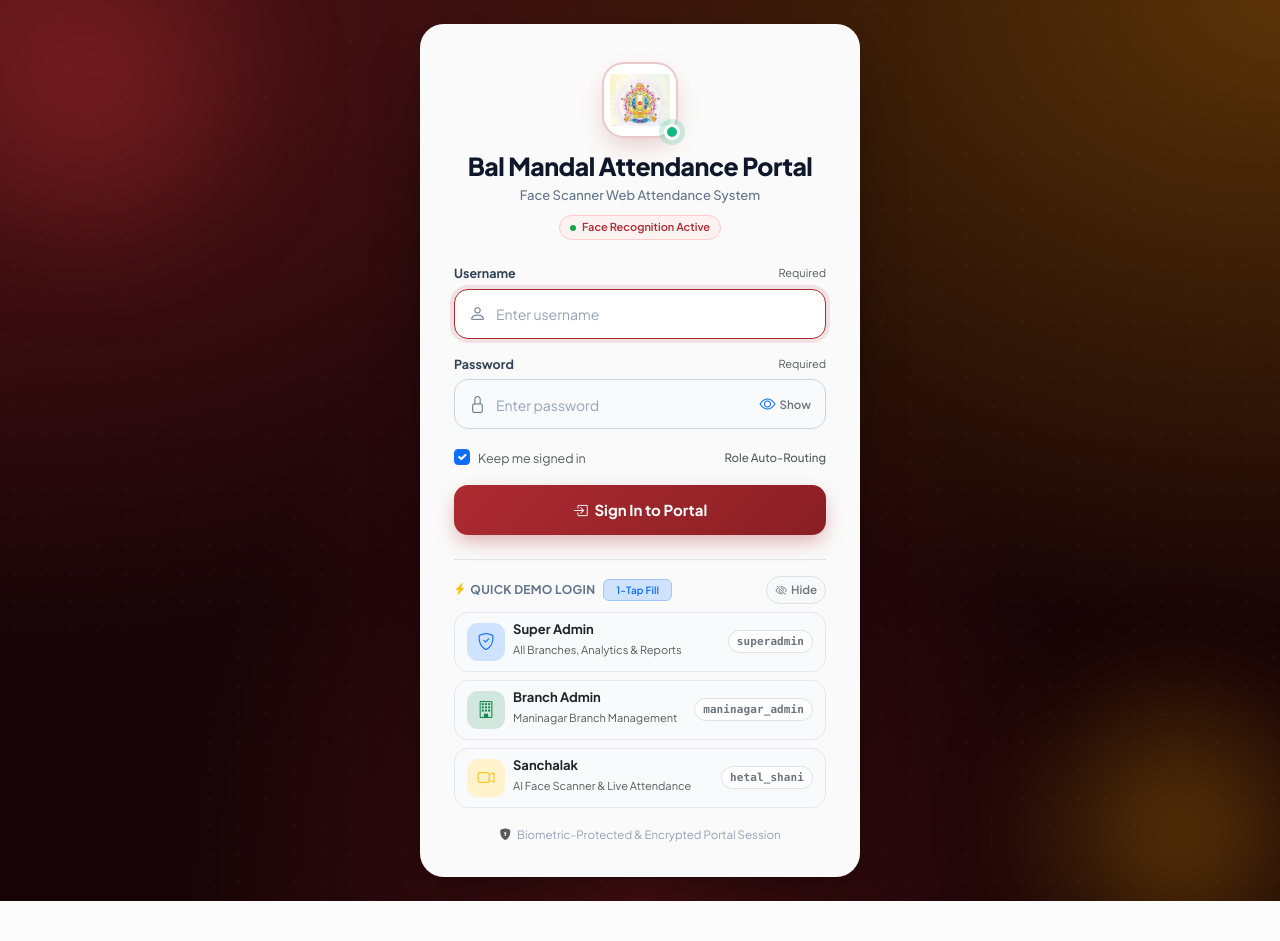
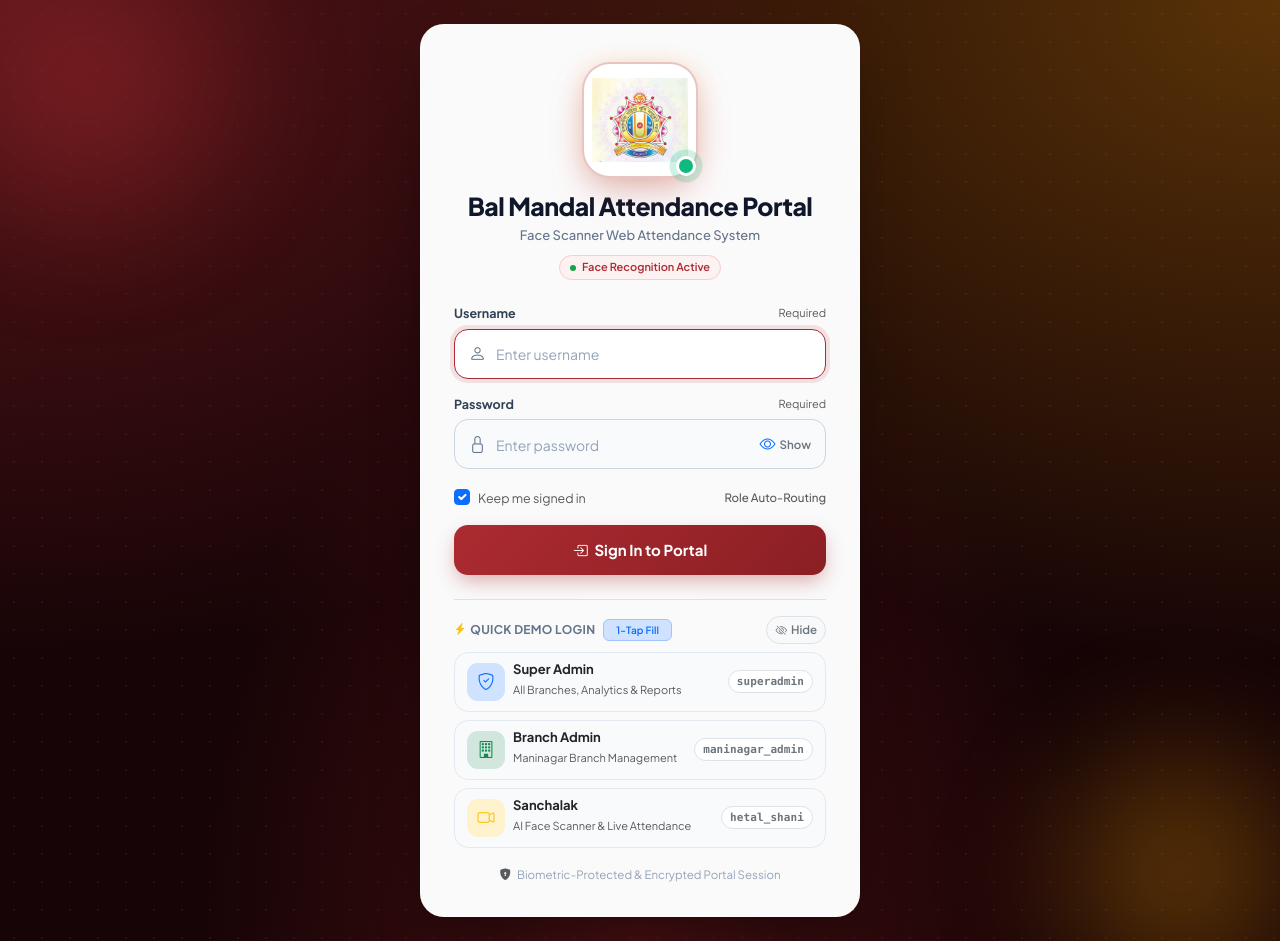
Before and after one commit to taxilpambhar3-art/bal-mandal-attendance, a FastAPI app: page /login in a window 1280 px wide. Before the commit the page ends 901 px from the top, so only its background shows below. Run offline with FastAPI, Linux system fonts and the light colour scheme.

Commit message:
style(branding): increase logo size on login page and navigation bars

```diff
--- a/app/templates/login.html
+++ b/app/templates/login.html
@@ -93,33 +93,37 @@
     margin-bottom: 14px;
   }
   .brand-icon-box {
-    width: 76px;
-    height: 76px;
-    border-radius: 22px;
+    width: clamp(96px, 20vw, 116px);
+    height: clamp(96px, 20vw, 116px);
+    border-radius: 28px;
     background: #ffffff;
-    border: 2px solid rgba(172, 43, 49, 0.25);
+    border: 2.5px solid rgba(172, 43, 49, 0.28);
     display: flex;
     align-items: center;
     justify-content: center;
-    box-shadow: 0 10px 25px -5px rgba(172, 43, 49, 0.25);
+    box-shadow: 0 14px 35px -5px rgba(172, 43, 49, 0.35), 0 0 20px rgba(245, 158, 11, 0.15);
     position: relative;
-    padding: 6px;
+    padding: 8px;
+    transition: transform 0.25s cubic-bezier(0.16, 1, 0.3, 1);
+  }
+  .brand-icon-box:hover {
+    transform: scale(1.04);
   }
   .pulse-indicator {
     position: absolute;
-    bottom: -2px;
-    right: -2px;
-    width: 16px;
-    height: 16px;
+    bottom: 2px;
+    right: 2px;
+    width: 20px;
+    height: 20px;
     background: #10b981;
-    border: 3px solid #ffffff;
+    border: 3.5px solid #ffffff;
     border-radius: 50%;
     box-shadow: 0 0 0 0 rgba(16, 185, 129, 0.7);
     animation: livePulse 2s infinite;
   }
   @keyframes livePulse {
     0% { box-shadow: 0 0 0 0 rgba(16, 185, 129, 0.7); }
-    70% { box-shadow: 0 0 0 7px rgba(16, 185, 129, 0); }
+    70% { box-shadow: 0 0 0 9px rgba(16, 185, 129, 0); }
     100% { box-shadow: 0 0 0 0 rgba(16, 185, 129, 0); }
   }
 
--- a/app/templates/partials/shell.html
+++ b/app/templates/partials/shell.html
@@ -13,7 +13,7 @@
   </button>
 
   <a href="/" class="brand text-decoration-none d-flex align-items-center gap-2">
-    <img src="/static/img/logo.png" alt="Logo" class="rounded-circle shadow-xs bg-white" style="width: 32px; height: 32px; object-fit: contain; padding: 2px;">
+    <img src="/static/img/logo.png" alt="Logo" class="rounded-circle shadow-sm bg-white" style="width: 44px; height: 44px; object-fit: contain; padding: 2.5px; flex-shrink: 0;">
     <span class="fw-bold text-white">Bal Mandal Attendance Portal</span>
   </a>
 
@@ -47,7 +47,7 @@
   <div class="offcanvas-header text-white" style="background: {{ ROLE_THEME[user.role] }};">
     <div>
       <div class="d-flex align-items-center gap-2 mb-1">
-        <img src="/static/img/logo.png" alt="Logo" class="rounded-circle shadow-xs bg-white" style="width: 28px; height: 28px; object-fit: contain; padding: 2px;">
+        <img src="/static/img/logo.png" alt="Logo" class="rounded-circle shadow-sm bg-white" style="width: 40px; height: 40px; object-fit: contain; padding: 2.5px; flex-shrink: 0;">
         <h6 class="offcanvas-title fw-bold mb-0" id="mobileOffcanvasNavLabel">Bal Mandal Attendance Portal</h6>
       </div>
       <div class="small opacity-75">
```
